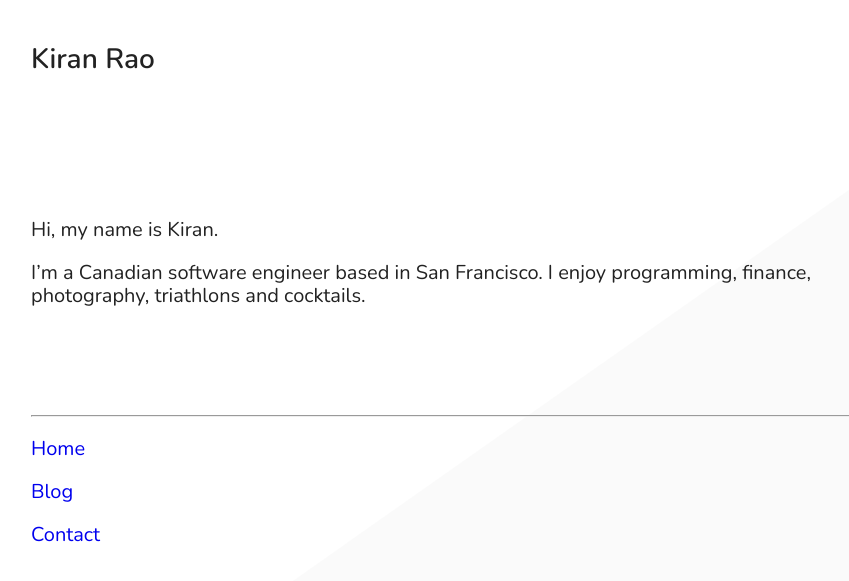
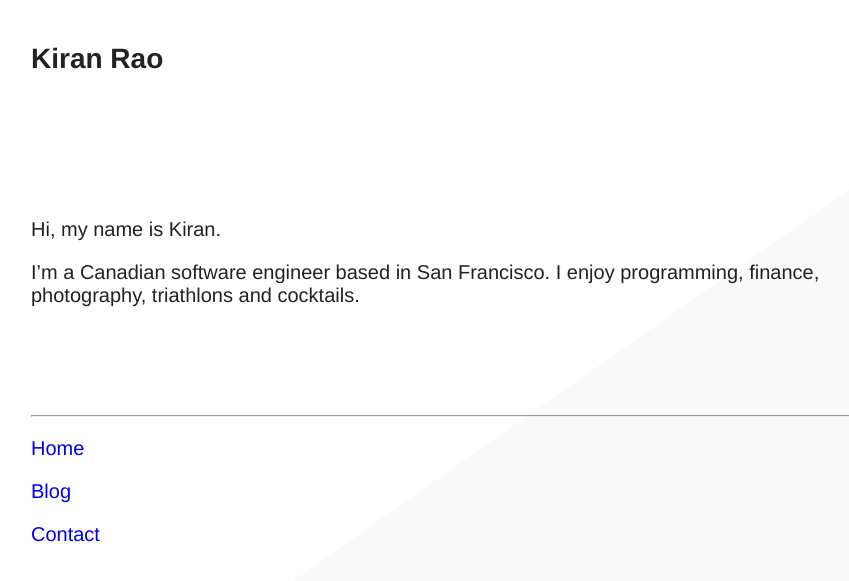
Before and after one commit to Kiran-Rao/kiran-rao.github.io, a Jekyll site: the page built from docs/index.md, in a window 1280 px wide. Shown: the top 581 px of the page, without its empty margins (161-1010 px from the left). Built offline with Jekyll 4.4.1, drawn with Linux system fonts in a browser that asks for light colours.

Commit message:
Change font to Avenir, Helvetica

```diff
--- a/docs/_includes/head.html
+++ b/docs/_includes/head.html
@@ -11,6 +11,6 @@
   <meta name="author" content="{{ site.author }}" />
   <meta name="copyright" content="&copy; {{ site.name }}{{ site.author }} {{ site.time | date: '%Y' }}" />
 
-  <link href="https://fonts.googleapis.com/css2?family=Nunito:wght@400;600&display=swap" rel="stylesheet" async />
+  <!-- <link href="https://fonts.googleapis.com/css2?family=Nunito:wght@400;600&display=swap" rel="stylesheet" async /> -->
   <link rel="stylesheet" href="{{ "/css/main.css" | prepend: site.baseurl }}">
 </head>
--- a/docs/css/main.scss
+++ b/docs/css/main.scss
@@ -11,7 +11,7 @@ $background-accent-color: #eee;
 
 body {
   margin: 0;
-  font-family: 'Nunito', Helvetica, sans-serif;
+  font-family: avenir, Helvetica, sans-serif;
   background-color: $background-color;
   color: $text-color;
   -webkit-font-smoothing: antialiased;
```
